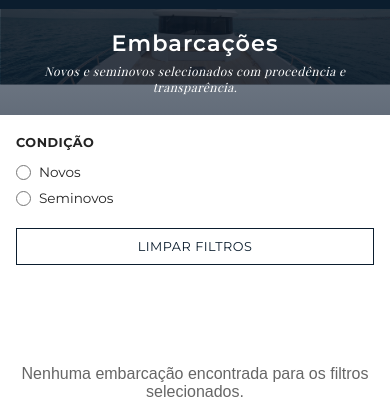
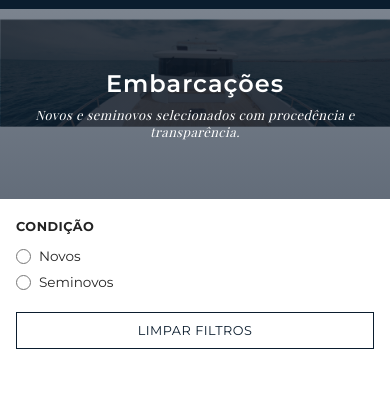
Before and after one commit to LucasSampaio2005/painel-embarcacoes, a website: page public/embarcoes.html in a window 390 px wide. Shown: the part 71-477 px from the top of the page. Drawn offline with nearby package versions, Linux system fonts and the light colour scheme; no server answers; a web font is replaced by a local one.

Commit message:
Update style2.css

```diff
--- a/public/style2.css
+++ b/public/style2.css
@@ -107,7 +107,7 @@
     cursor: pointer;
 }
 
-/* HERO */
+/* HERO (DESKTOP MANTIDO INTACTO) */
 .hero{
     position:relative;
     min-height: 260px;
@@ -208,7 +208,7 @@
 .boat-card .photo{
     background: url('img/iate.jpg') center/cover no-repeat;
     width: 100%;
-    min-height: 320px; /* Aumentado no desktop */
+    min-height: 320px;
 }
 .boat-card .info{
     background: var(--card-gray);
@@ -218,7 +218,7 @@
     justify-content:center;
     gap: 4px;
     text-align:center;
-    padding: 12px 16px; /* Padding reduzido para a faixa cinza ficar compacta */
+    padding: 12px 16px;
 }
 .boat-card .info h2{
     font-family: var(--font-montserrat);
@@ -317,8 +317,8 @@
     }
 
     .hero {
-        min-height: 200px;
-        padding: 30px 20px;
+        min-height: 220px;
+        padding: 40px 20px;
     }
 
     .hero h1 {
@@ -358,23 +358,23 @@
         height: 55px;
     }
 
-    /* HERO / BANNER PRINCIPAL */
+    /* HERO / BANNER PRINCIPAL (AJUSTADO PARA AUMENTAR A IMAGEM E ELIMINAR A FAIXA CINZA) */
     .hero {
-        min-height: auto;
-        height: auto;
-        padding: 24px 16px;
-        background-position: center;
-        background-size: cover;
+        min-height: 220px; /* Aumenta o tamanho vertical da imagem do barco */
+        padding: 50px 20px; /* Expande o preenchimento mantendo o conteúdo bem coberto */
+        background-position: center center;
+        background-size: cover; /* Garante que a foto cubra 100% da área sem sobrar faixa cinza */
+        background-repeat: no-repeat;
     }
 
     .hero h1 {
-        font-size: 1.6rem;
+        font-size: 1.8rem;
         letter-spacing: 1px;
-        margin-bottom: 6px;
+        margin-bottom: 8px;
     }
 
     .hero p {
-        font-size: 0.85rem;
+        font-size: 0.9rem;
     }
 
     /* FILTROS */
@@ -407,7 +407,7 @@
     }
 
     .boat-card .photo {
-        height: 280px; /* Aumentado no mobile de 220px para 280px */
+        height: 280px;
         min-height: auto;
         width: 100%;
         background-size: cover;
@@ -415,7 +415,7 @@
     }
 
     .boat-card .info {
-        padding: 12px 16px; /* Faixa cinza enxuta */
+        padding: 12px 16px;
     }
 
     .boat-card .info h2 {
@@ -480,19 +480,20 @@
 /* ---- TELAS PEQUENAS (até 420px) ---- */
 @media (max-width: 420px) {
     .hero {
-        padding: 20px 12px;
+        min-height: 190px;
+        padding: 40px 14px;
     }
 
     .hero h1 {
-        font-size: 1.4rem;
+        font-size: 1.5rem;
     }
 
     .hero p {
-        font-size: 0.75rem;
+        font-size: 0.8rem;
     }
 
     .boat-card .photo {
-        height: 230px; /* Aumentado em telas pequenas de 170px para 230px */
+        height: 230px;
     }
 
     .boat-card .info h2 {
```
